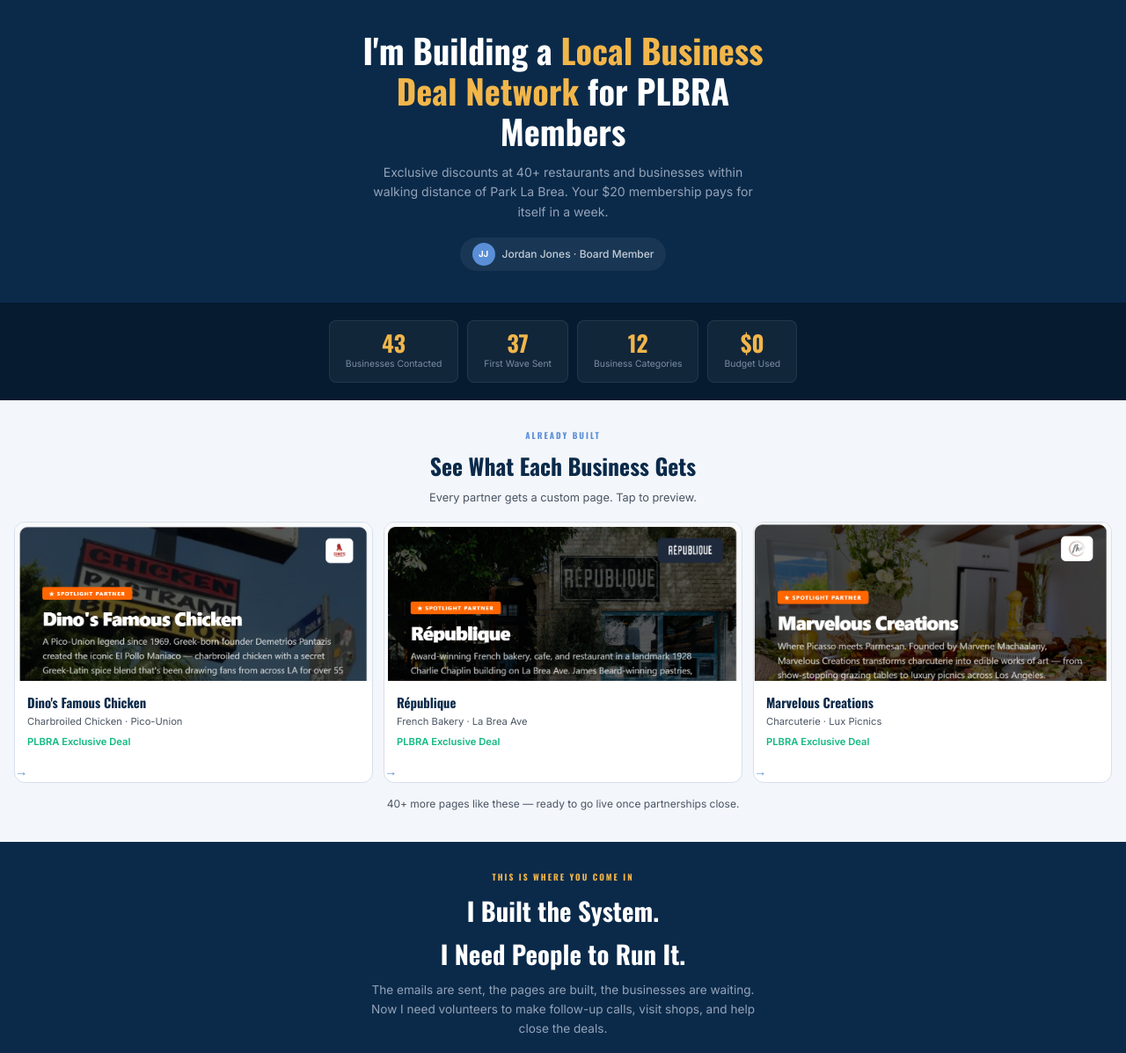
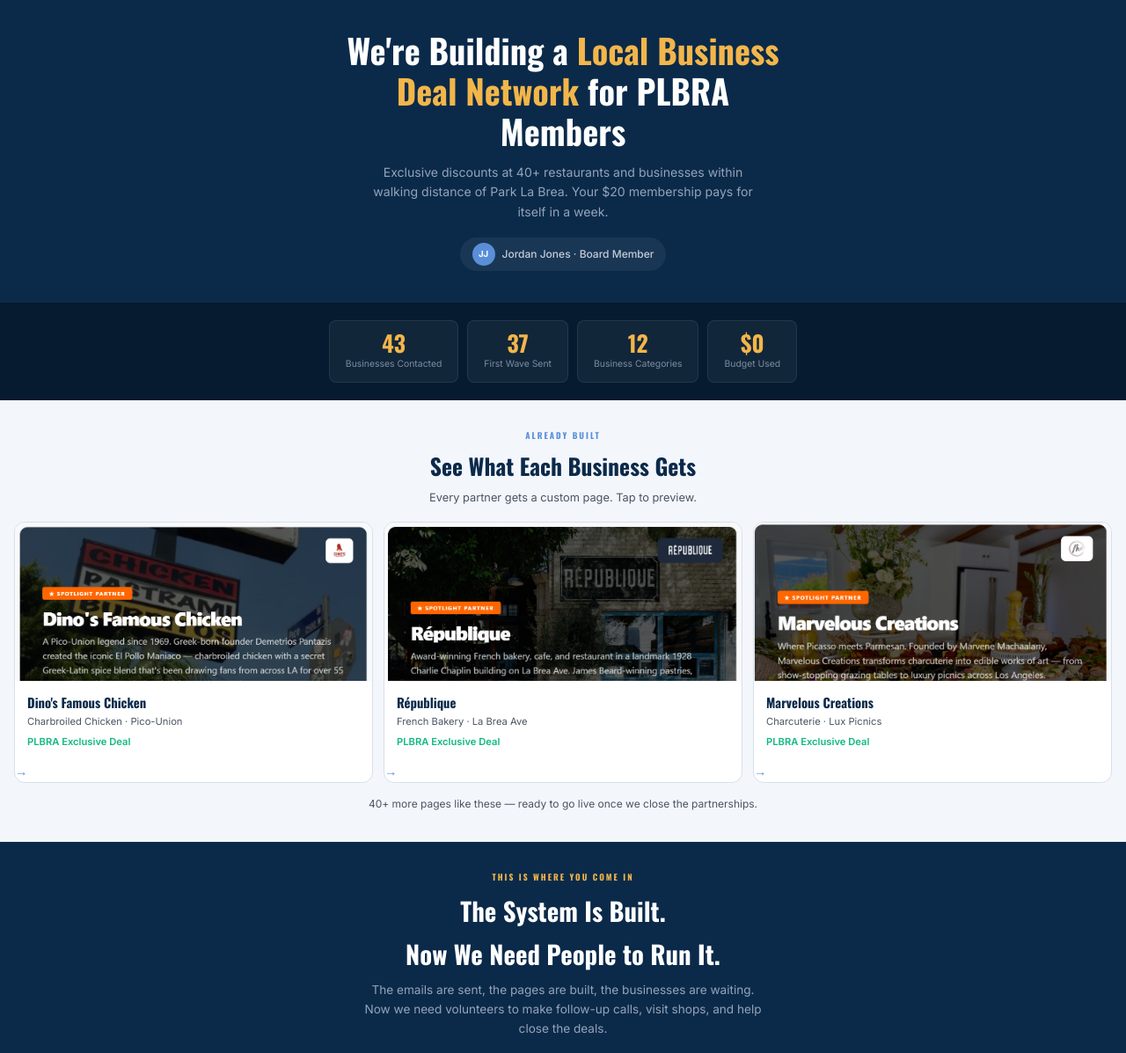
Before and after one commit to TechJoint/plbra-volunteer, a plain HTML site: page index.html in a window 1280 px wide. Shown: the part 762-1959 px from the top of the page at 88% size. Drawn offline with nearby package versions, Linux system fonts and the light colour scheme.

Commit message:
Shift to we language, keep Jordan Jones ownership

```diff
--- a/index.html
+++ b/index.html
@@ -385,7 +385,7 @@
 
 <!-- ===== THE HOOK ===== -->
 <div class="hook">
-  <h1>I'm Building a <em>Local Business Deal Network</em> for PLBRA Members</h1>
+  <h1>We're Building a <em>Local Business Deal Network</em> for PLBRA Members</h1>
   <p class="hook-sub">Exclusive discounts at 40+ restaurants and businesses within walking distance of Park La Brea. Your $20 membership pays for itself in a week.</p>
   <div class="author-pill">
     <div class="av">JJ</div>
@@ -461,14 +461,14 @@
     </a>
   </div>
 
-  <p class="proof-note">40+ more pages like these — ready to go live once partnerships close.</p>
+  <p class="proof-note">40+ more pages like these — ready to go live once we close the partnerships.</p>
 </div>
 
 <!-- ===== THE ASK ===== -->
 <div class="the-ask">
   <div class="tag">This Is Where You Come In</div>
-  <h2>I Built the System.<br>I Need People to Run It.</h2>
-  <p>The emails are sent, the pages are built, the businesses are waiting. Now I need volunteers to make follow-up calls, visit shops, and help close the deals.</p>
+  <h2>The System Is Built.<br>Now We Need People to Run It.</h2>
+  <p>The emails are sent, the pages are built, the businesses are waiting. Now we need volunteers to make follow-up calls, visit shops, and help close the deals.</p>
 
   <div class="roles">
     <div class="role">
@@ -543,7 +543,7 @@
       </div>
 
       <button type="submit" class="submit-btn">Count Me In</button>
-      <p class="form-note">Jordan will reach out within 48 hours with your first assignment.</p>
+      <p class="form-note">Jordan Jones will reach out within 48 hours with your first assignment.</p>
     </form>
   </div>
 </div>
```
